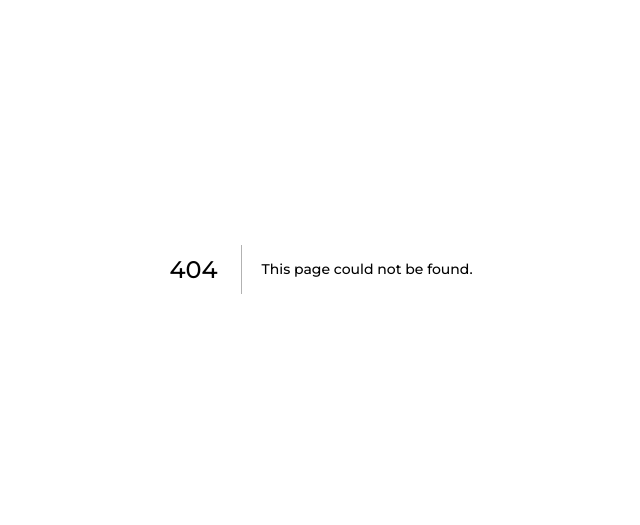
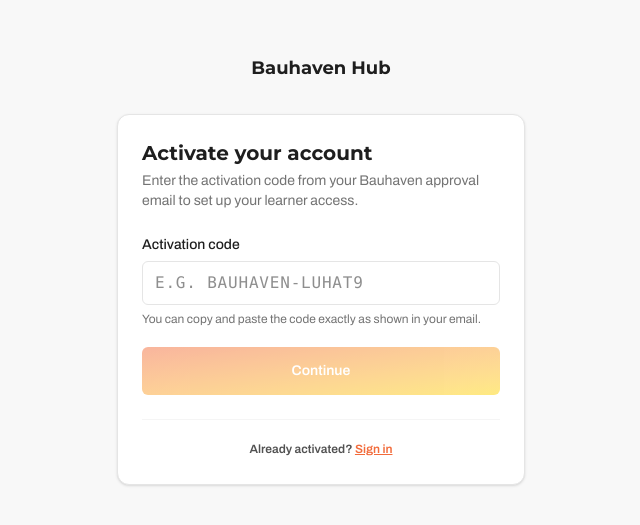
Before and after one commit to MbahLesky/Bauhaven-Academy-Web, a Next.js app: page /activate in a window 1280 px wide. Before the commit this address had no page. Shown: the part 131-656 px from the top of the page, without its empty margins (319-959 px from the left). Built offline with nearby package versions, Linux system fonts and the light colour scheme.

Commit message:
feat(auth): add /activate page and activation code flow for learners

```diff
--- a/middleware.ts
+++ b/middleware.ts
@@ -38,18 +38,14 @@
   const isAuthRoute = request.nextUrl.pathname.startsWith("/login");
 
   /*
-   * The emailed-link chain — password resets and invitations — all of which has to work for
-   * somebody who can't sign in yet, which is the entire reason they're here.
-   *
-   * `/auth/confirm` is where Supabase's emailed link lands, and it runs *before* a session
-   * exists: it's the thing that creates one. `/reset-password` and `/set-password` are
-   * reached with that session, so they'd pass the check below anyway; they're named here so
-   * the rule reads as one flow rather than coincidences.
+   * The emailed-link and activation chain — password resets, invitations, and activation codes —
+   * all of which must work for someone who isn't signed in yet.
    */
   const isEmailLinkRoute =
     request.nextUrl.pathname.startsWith("/forgot-password") ||
     request.nextUrl.pathname.startsWith("/reset-password") ||
     request.nextUrl.pathname.startsWith("/set-password") ||
+    request.nextUrl.pathname.startsWith("/activate") ||
     request.nextUrl.pathname.startsWith("/auth/confirm");
 
   if (!user && !isAuthRoute && !isEmailLinkRoute) {
--- /dev/null
+++ b/src/app/(auth)/activate/page.tsx
@@ -0,0 +1,194 @@
+"use client";
+
+import { Suspense, useState, useTransition } from "react";
+import Link from "next/link";
+import { useRouter, useSearchParams } from "next/navigation";
+import { verifyActivationCode, activateWithCode } from "@/lib/activation-actions";
+import { Button } from "@/components/ui/button";
+import { Input } from "@/components/ui/input";
+
+function ActivateForm() {
+  const router = useRouter();
+  const searchParams = useSearchParams();
+  const initialCode = searchParams.get("code") || "";
+
+  const [code, setCode] = useState(initialCode.toUpperCase());
+  const [email, setEmail] = useState<string | null>(null);
+  const [password, setPassword] = useState("");
+  const [confirmPassword, setConfirmPassword] = useState("");
+  const [error, setError] = useState<string | null>(null);
+  const [isPending, startTransition] = useTransition();
+
+  const isVerified = !!email;
+
+  function handleVerifyCode(e: React.FormEvent) {
+    e.preventDefault();
+    setError(null);
+
+    const cleanCode = code.trim().toUpperCase();
+    if (!cleanCode) {
+      setError("Please enter the activation code from your email.");
+      return;
+    }
+
+    startTransition(async () => {
+      const res = await verifyActivationCode(cleanCode);
+      if (!res.ok) {
+        setError(res.error || "That code is invalid or has expired.");
+        return;
+      }
+      setEmail(res.email || null);
+    });
+  }
+
+  function handleCompleteActivation(e: React.FormEvent) {
+    e.preventDefault();
+    setError(null);
+
+    if (password.length < 8) {
+      setError("Password must be at least 8 characters.");
+      return;
+    }
+
+    if (password !== confirmPassword) {
+      setError("Passwords do not match.");
+      return;
+    }
+
+    startTransition(async () => {
+      const res = await activateWithCode(code.trim().toUpperCase(), password);
+      if (!res.ok) {
+        setError(res.error || "Failed to activate account. Try again.");
+        return;
+      }
+      router.replace("/dashboard");
+      router.refresh();
+    });
+  }
+
+  return (
+    <div className="rounded-xl border border-neutral-200 bg-white p-6 shadow-sm">
+      <h1 className="font-display mb-1 text-xl font-bold">Activate your account</h1>
+      <p className="mb-6 text-sm text-neutral-500">
+        Enter the activation code from your Bauhaven approval email to set up your learner access.
+      </p>
+
+      {!isVerified ? (
+        <form onSubmit={handleVerifyCode} noValidate>
+          <div className="mb-5">
+            <label htmlFor="code" className="mb-1.5 block text-sm font-medium">
+              Activation code
+            </label>
+            <Input
+              id="code"
+              type="text"
+              value={code}
+              onChange={(e) => setCode(e.target.value.toUpperCase())}
+              placeholder="e.g. BAUHAVEN-LUHAT9"
+              className="font-mono uppercase tracking-wider text-base"
+              autoCapitalize="characters"
+              autoComplete="off"
+              disabled={isPending}
+              required
+            />
+            <p className="mt-1.5 text-xs text-neutral-500">
+              You can copy and paste the code exactly as shown in your email.
+            </p>
+          </div>
+
+          {error && (
+            <p role="alert" className="mb-4 rounded-md bg-danger/10 px-3 py-2 text-xs text-danger font-medium">
+              {error}
+            </p>
+          )}
+
+          <Button type="submit" disabled={isPending || !code.trim()} className="min-h-12 w-full">
+            {isPending ? "Checking code..." : "Continue"}
+          </Button>
+        </form>
+      ) : (
+        <form onSubmit={handleCompleteActivation} noValidate>
+          <div className="mb-5 rounded-lg border border-success/30 bg-success/5 p-3.5">
+            <span className="block text-xs font-semibold text-neutral-500 uppercase tracking-wider">
+              Code verified for
+            </span>
+            <span className="font-medium text-neutral-900 text-sm">
+              {email}
+            </span>
+            <button
+              type="button"
+              onClick={() => {
+                setEmail(null);
+                setError(null);
+              }}
+              className="mt-1 block text-xs text-accent underline"
+            >
+              Use a different code
+            </button>
+          </div>
+
+          <div className="mb-4">
+            <label htmlFor="password" className="mb-1.5 block text-sm font-medium">
+              Create password
+            </label>
+            <Input
+              id="password"
+              type="password"
+              autoComplete="new-password"
+              value={password}
+              onChange={(e) => setPassword(e.target.value)}
+              placeholder="At least 8 characters"
+              disabled={isPending}
+              required
+            />
+          </div>
+
+          <div className="mb-5">
+            <label htmlFor="confirmPassword" className="mb-1.5 block text-sm font-medium">
+              Confirm password
+            </label>
+            <Input
+              id="confirmPassword"
+              type="password"
+              autoComplete="new-password"
+              value={confirmPassword}
+              onChange={(e) => setConfirmPassword(e.target.value)}
+              placeholder="Type your password again"
+              disabled={isPending}
+              required
+            />
+          </div>
+
+          {error && (
+            <p role="alert" className="mb-4 rounded-md bg-danger/10 px-3 py-2 text-xs text-danger font-medium">
+              {error}
+            </p>
+          )}
+
+          <Button type="submit" disabled={isPending} className="min-h-12 w-full">
+            {isPending ? "Activating account..." : "Activate & Enter Hub"}
+          </Button>
+        </form>
+      )}
+
+      <div className="mt-6 border-t border-neutral-100 pt-4 text-center">
+        <Link href="/login" className="text-xs font-semibold text-neutral-600 hover:text-neutral-900">
+          Already activated? <span className="text-accent underline">Sign in</span>
+        </Link>
+      </div>
+    </div>
+  );
+}
+
+export default function ActivatePage() {
+  return (
+    <div className="mx-auto flex min-h-screen max-w-md flex-col justify-center bg-background px-5 py-12">
+      <div className="mb-8 text-center">
+        <span className="font-display text-lg font-bold">Bauhaven Hub</span>
+      </div>
+      <Suspense fallback={<div className="text-center text-sm text-neutral-400">Loading activation...</div>}>
+        <ActivateForm />
+      </Suspense>
+    </div>
+  );
+}
--- a/src/app/(auth)/login/page.tsx
+++ b/src/app/(auth)/login/page.tsx
@@ -112,6 +112,12 @@
         <Button type="submit" className="min-h-12 w-full" disabled={isPending}>
           {isPending ? "Signing in…" : "Sign in"}
         </Button>
+
+        <div className="mt-5 border-t border-neutral-100 pt-4 text-center">
+          <Link href="/activate" className="text-xs font-semibold text-accent hover:underline">
+            Have an activation code? Activate your account &rarr;
+          </Link>
+        </div>
       </form>
 
       <p className="mt-6 text-center text-xs text-neutral-500">
--- /dev/null
+++ b/src/lib/activation-actions.ts
@@ -0,0 +1,101 @@
+"use server";
+
+import { createClient } from "@/lib/supabase/server";
+
+export interface VerifyCodeResult {
+  ok: boolean;
+  email?: string;
+  error?: string;
+}
+
+export interface ActivateResult {
+  ok: boolean;
+  error?: string;
+}
+
+/**
+ * Checks if a participant invitation activation code (e.g. BAUHAVEN-LUHAT9)
+ * is valid and redeemable.
+ */
+export async function verifyActivationCode(rawCode: string): Promise<VerifyCodeResult> {
+  const token = rawCode.trim().toUpperCase();
+  if (!token || token.length < 5) {
+    return { ok: false, error: "Please enter a valid activation code." };
+  }
+
+  const supabase = await createClient();
+
+  try {
+    const { data, error } = await supabase.functions.invoke("verify-participant-invitation", {
+      body: { token },
+    });
+
+    if (error || !data || !data.email) {
+      return {
+        ok: false,
+        error: "This activation code is invalid, expired, or has already been used.",
+      };
+    }
+
+    return {
+      ok: true,
+      email: data.email,
+    };
+  } catch (err) {
+    console.error("verifyActivationCode exception:", err);
+    return { ok: false, error: "Could not verify code. Please try again." };
+  }
+}
+
+/**
+ * Activates the participant account with the chosen password and signs them in.
+ */
+export async function activateWithCode(
+  rawCode: string,
+  password: string
+): Promise<ActivateResult> {
+  const token = rawCode.trim().toUpperCase();
+  if (!token) {
+    return { ok: false, error: "Activation code is required." };
+  }
+
+  if (!password || password.length < 8) {
+    return { ok: false, error: "Password must be at least 8 characters." };
+  }
+
+  const supabase = await createClient();
+
+  try {
+    // 1. Activate via Edge Function
+    const { data, error } = await supabase.functions.invoke("activate-participant-account", {
+      body: { token, password },
+    });
+
+    if (error || !data || !data.email) {
+      console.error("activate-participant-account error:", error, data);
+      return {
+        ok: false,
+        error: data?.error || "This activation code could not be redeemed.",
+      };
+    }
+
+    // 2. Sign in with the newly activated credentials to set session cookies
+    const { error: signInError } = await supabase.auth.signInWithPassword({
+      email: data.email,
+      password,
+    });
+
+    if (signInError) {
+      console.error("Post-activation sign-in error:", signInError);
+      return {
+        ok: false,
+        error: "Account activated, but sign-in failed. Please sign in on the login page.",
+      };
+    }
+
+    return { ok: true };
+  } catch (err) {
+    console.error("activateWithCode exception:", err);
+    return { ok: false, error: "Activation failed. Please try again." };
+  }
+}
```
